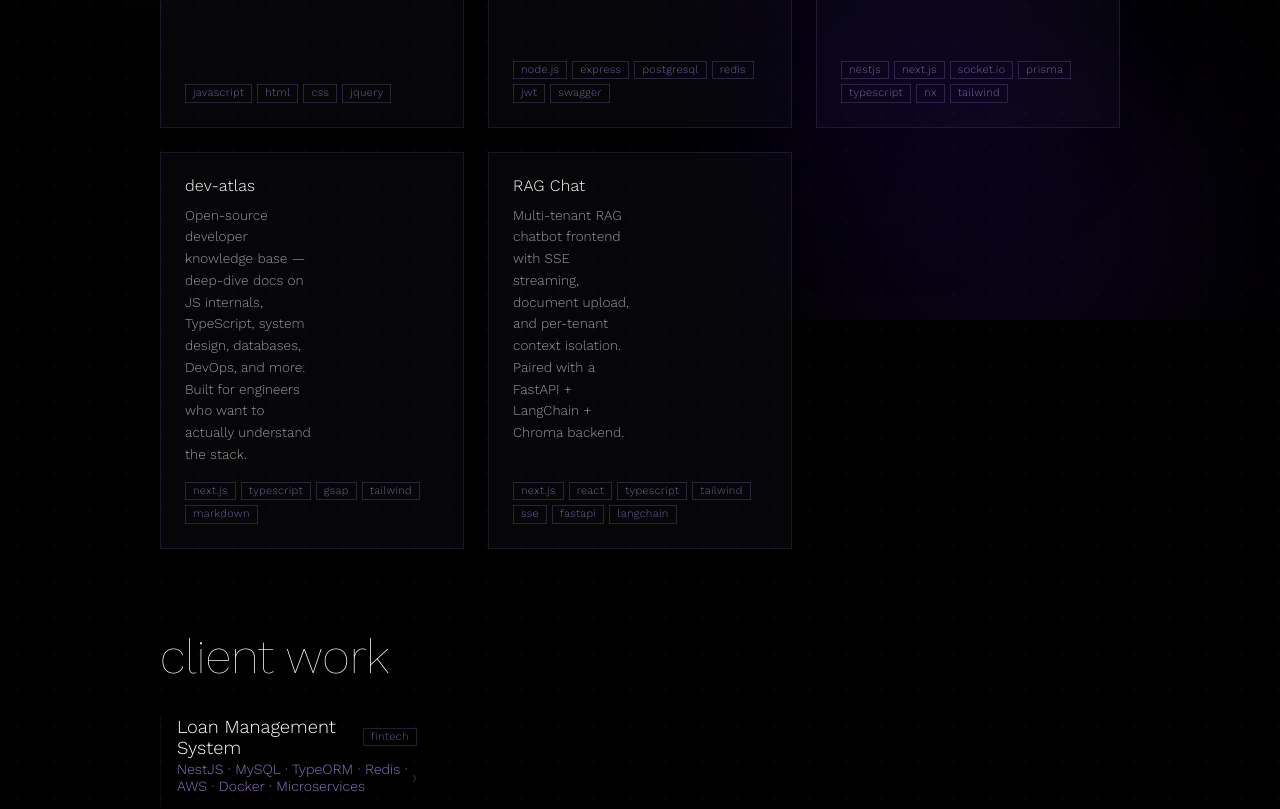
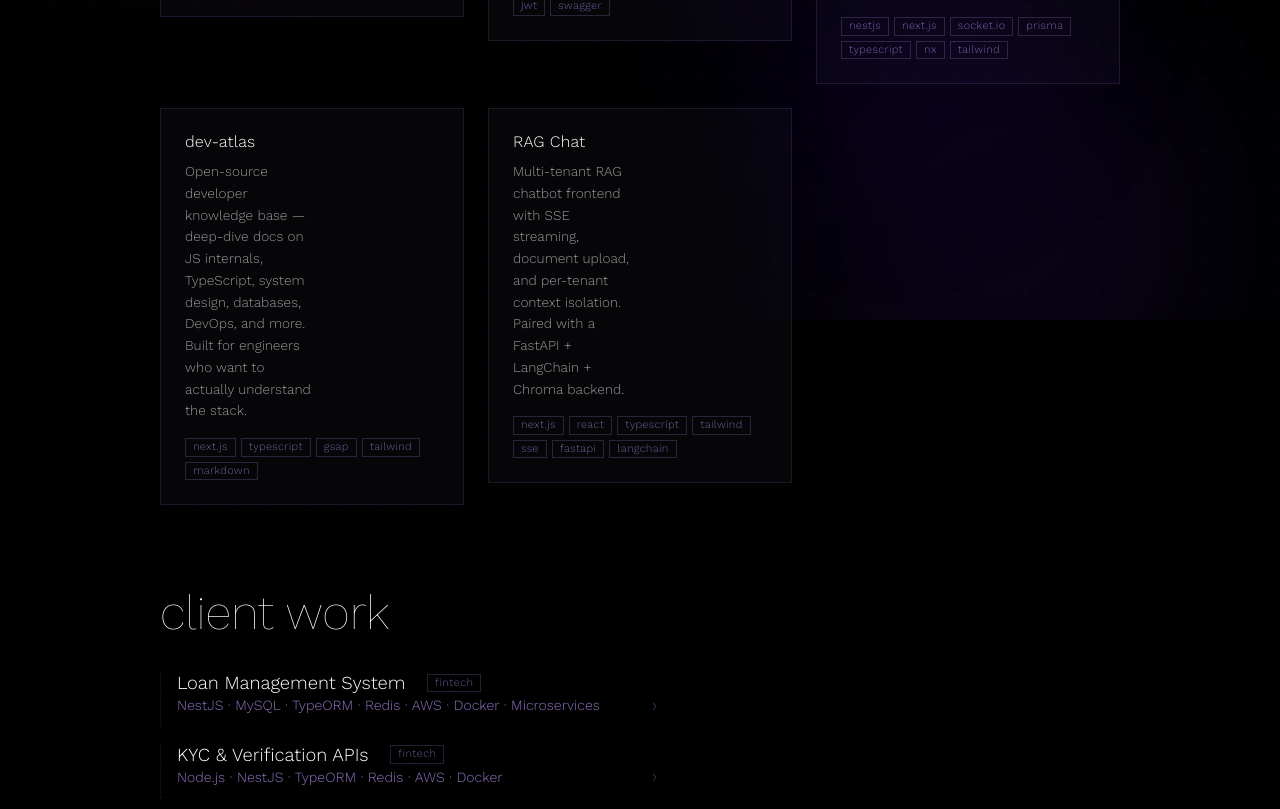
Before and after one commit to atypicalesper/atypicalesper.github.io, a Next.js app: page /work in a window 1280 px wide. Shown: the part 480-1289 px from the top of the page. Built offline with nearby package versions, Linux system fonts and the light colour scheme; no server answers; a web font is replaced by a local one.

Commit message:
fix: card layout, client work accordion width, and KYC tags

```diff
--- a/src/app/work/page.jsx
+++ b/src/app/work/page.jsx
@@ -14,7 +14,7 @@ const professionalProjects = [
   {
     title: 'KYC & Verification APIs',
     domain: 'fintech',
-    tags: ['Aadhaar eKYC', 'PAN', 'eNACH', 'CIBIL', 'Account Aggregator', 'SSE'],
+    tags: ['Node.js', 'NestJS', 'TypeORM', 'Redis', 'AWS', 'Docker'],
     desc: 'Microservices for Aadhaar eKYC, PAN, eNACH bank verification, CIBIL check, Account Aggregator, and bank statement analysis — instant loan decisioning.',
   },
   {
@@ -97,7 +97,7 @@ const Work = () => {
         />
       </AnimatedGrid>
 
-      <div className="section">
+      <div className="section client-work-section">
         <h2>client work</h2>
         <AnimatedList>
           {professionalProjects.map((p, i) => (
--- a/src/styles/main.css
+++ b/src/styles/main.css
@@ -247,6 +247,9 @@ a:hover {
   .content .section .subsection {
     width: 75%;
   }
+  .content .section.client-work-section .subsection {
+    width: 100%;
+  }
 }
 @media (max-width: 800px) {
   .content .section .subsection {
@@ -353,7 +356,6 @@ a:has(> .card) {
 .card {
   position: relative;
   width: 100%;
-  height: 100%;
   background: rgba(185, 153, 255, 0.03);
   border: 1px solid rgba(185, 153, 255, 0.13);
   padding: 1.5rem;
@@ -370,17 +372,9 @@ a:has(> .card) {
 }
 
 .card .card-content {
-  position: static;
   display: flex;
   flex-direction: column;
-  align-items: flex-start;
-  background: none;
-  opacity: 1;
-  padding: 0;
-  flex: 1;
-}
-
-.card p {
+  width: 100%;
   flex: 1;
 }
 
@@ -408,9 +402,8 @@ a:has(> .card) {
 .grid {
   display: grid;
   grid-template-columns: repeat(auto-fill, minmax(260px, 1fr));
-  grid-auto-rows: 1fr;
   gap: 1.5rem;
-  align-items: stretch;
+  align-items: start;
 }
 
 .client-grid {
@@ -525,7 +518,8 @@ a:has(> .card) {
   display: flex;
   flex-wrap: wrap;
   gap: 5px;
-  margin-top: 1rem;
+  margin-top: auto;
+  padding-top: 1rem;
   justify-content: flex-start;
 }
 
@@ -633,6 +627,10 @@ a:has(> .card) {
   vertical-align: middle;
 }
 
+.content .section.client-work-section .subsection {
+  width: 100%;
+}
+
 .client-desc {
   font-size: 0.92rem;
   color: #aaa;
```
